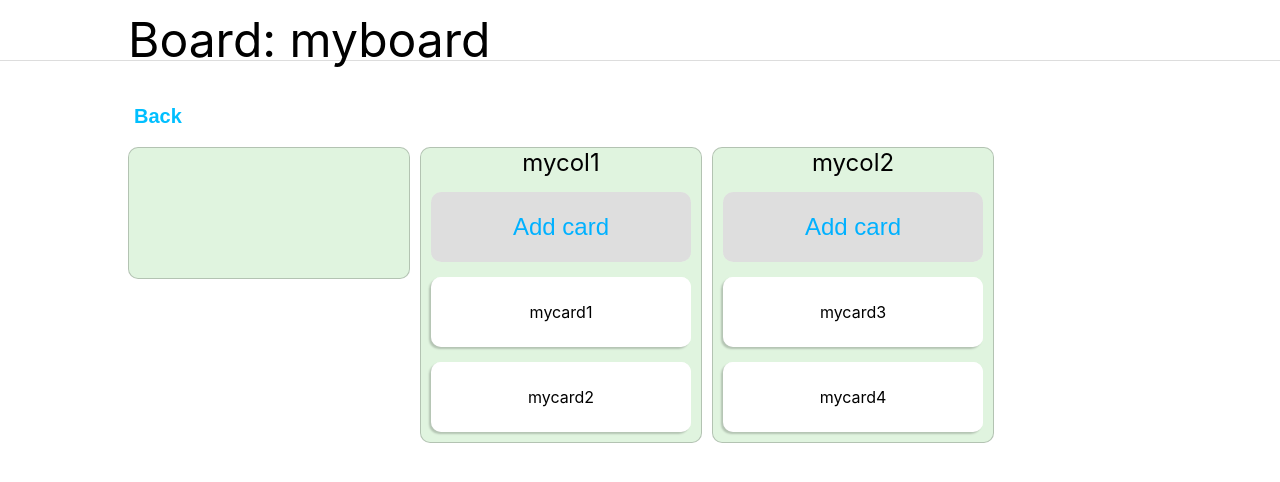
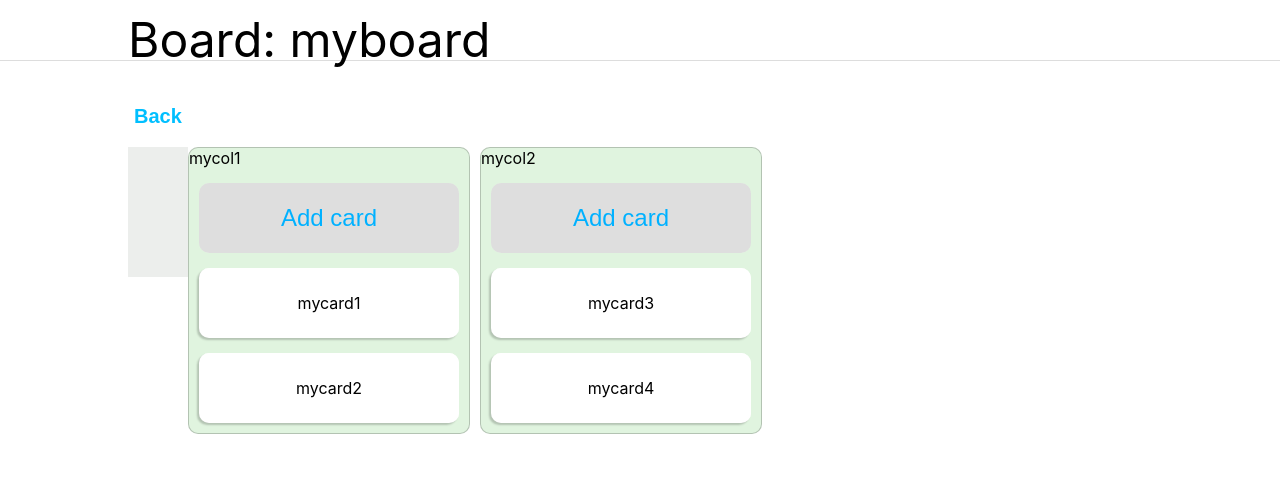
Before and after one commit to summerlightningman/my-trello-analogue, a React (Create React App) app: page /board/0 in a window 1280 px wide. Shown: the top 482 px of the page. Built offline with nearby package versions, Linux system fonts and the light colour scheme; some icons are missing.

Commit message:
Column context was incapsulated from ColumnListItem

```diff
--- a/src/components/Board/board/board.tsx
+++ b/src/components/Board/board/board.tsx
@@ -3,11 +3,9 @@ import {DndProvider} from "react-dnd";
 import {HTML5Backend} from "react-dnd-html5-backend";
 import {useHistory} from "react-router-dom";
 import {useDispatch} from "react-redux";
+import {useTypedSelector} from "../../../hooks/useTypedSelector";
 
 import ColumnList from "../../Column/column-list/column-list";
-
-import {useTypedSelector} from "../../../hooks/useTypedSelector";
-
 import {Board as BoardClass} from "../../../types/board";
 import {BoardActionTypes} from "../../../store/types/board";
 import {ButtonBack} from "../../buttons";
--- a/src/components/Card/card-list-item-add/card-list-item-add.tsx
+++ b/src/components/Card/card-list-item-add/card-list-item-add.tsx
@@ -1,11 +1,10 @@
 import {FC, FormEventHandler, KeyboardEventHandler, MouseEventHandler, useContext} from 'react';
 
 import {useDispatch} from "react-redux";
+
 import {Card, CardListItemAddProps, CardName} from "../../../types/card";
-
+import ColumnContext from "../../Column/column-context";
 import {BoardActionTypes} from "../../../store/types/board";
-
-import {ColumnContext} from "../../Column/column-list-item/column-list-item";
 import CardListItemSlot from "../card-list-item-slot/card-list-item-slot";
 
 import './card-list-item-add.css';
--- a/src/components/Card/card-list-item-slot/card-list-item-slot.tsx
+++ b/src/components/Card/card-list-item-slot/card-list-item-slot.tsx
@@ -1,11 +1,11 @@
 import {FC, useContext} from 'react';
 import {useDrop} from "react-dnd";
+import {useDispatch} from "react-redux";
 
+import {BoardActionTypes} from "../../../store/types/board";
+import ColumnContext from "../../Column/column-context";
 import draggableTypes from "../../../types/draggable-types";
 import {Card, CardListItemSlotProps} from "../../../types/card";
-import {ColumnContext} from "../../Column/column-list-item/column-list-item";
-import {useDispatch} from "react-redux";
-import {BoardActionTypes} from "../../../store/types/board";
 
 const CardListItemSlot: FC<CardListItemSlotProps> = ({belowCardId}) => {
     const dispatch = useDispatch();
--- a/src/components/Card/card-list/card-list.tsx
+++ b/src/components/Card/card-list/card-list.tsx
@@ -1,11 +1,12 @@
 import {FC, useContext} from 'react';
+import {useTypedSelector} from "../../../hooks/useTypedSelector";
 
 import CardListItem from "../card-list-item/card-list-item";
 import CardListItemAdd from "../card-list-item-add/card-list-item-add";
-import {useTypedSelector} from "../../../hooks/useTypedSelector";
+import ColumnContext from "../../Column/column-context";
 
-import {ColumnContext} from "../../Column/column-list-item/column-list-item";
 import './card-list.css';
+
 
 const CardList: FC = () => {
     const column = useContext(ColumnContext);
--- /dev/null
+++ b/src/components/Column/column-context.ts
@@ -0,0 +1,6 @@
+import React from "react";
+import {Column} from "../../types/column";
+
+const ColumnContext = React.createContext<Column>(new Column(-1, -1, ''));
+
+export default ColumnContext;
--- a/src/components/Column/column-list-item/column-list-item.tsx
+++ b/src/components/Column/column-list-item/column-list-item.tsx
@@ -1,20 +1,27 @@
 import React, {FC} from 'react';
 
-import {Column, ColumnListItemProps} from "../../../types/column";
+import {ColumnListItemProps} from "../../../types/column";
 
 import CardList from "../../Card/card-list/card-list";
-import './column-list-item.css';
+import ColumnContext from "../column-context";
+import styled from "styled-components";
 
-export const ColumnContext = React.createContext<Column>(new Column(-1, -1, ''));
+const Column = styled.li`
+  width: 280px;
+  border: 1px solid #0003;
+  border-radius: 10px;
+  margin-right: 10px;
+  background: #0aa40020;
+`;
 
 const ColumnListItem: FC<ColumnListItemProps> = ({column}) => {
     return (
-        <li className="column-list-item">
+        <Column>
             <span className="column-list-item__name">{column.name}</span>
             <ColumnContext.Provider value={column}>
                 <CardList/>
             </ColumnContext.Provider>
-        </li>
+        </Column>
     );
 };
 
```
